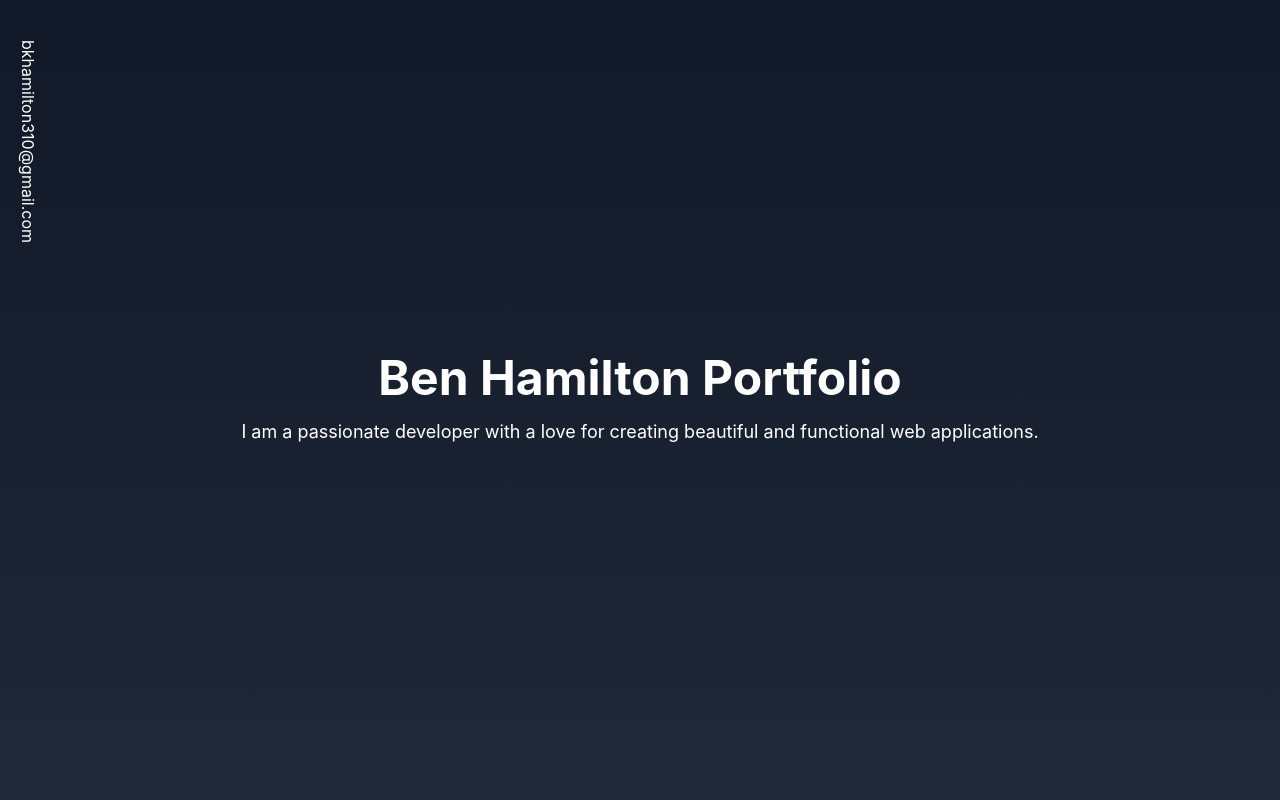
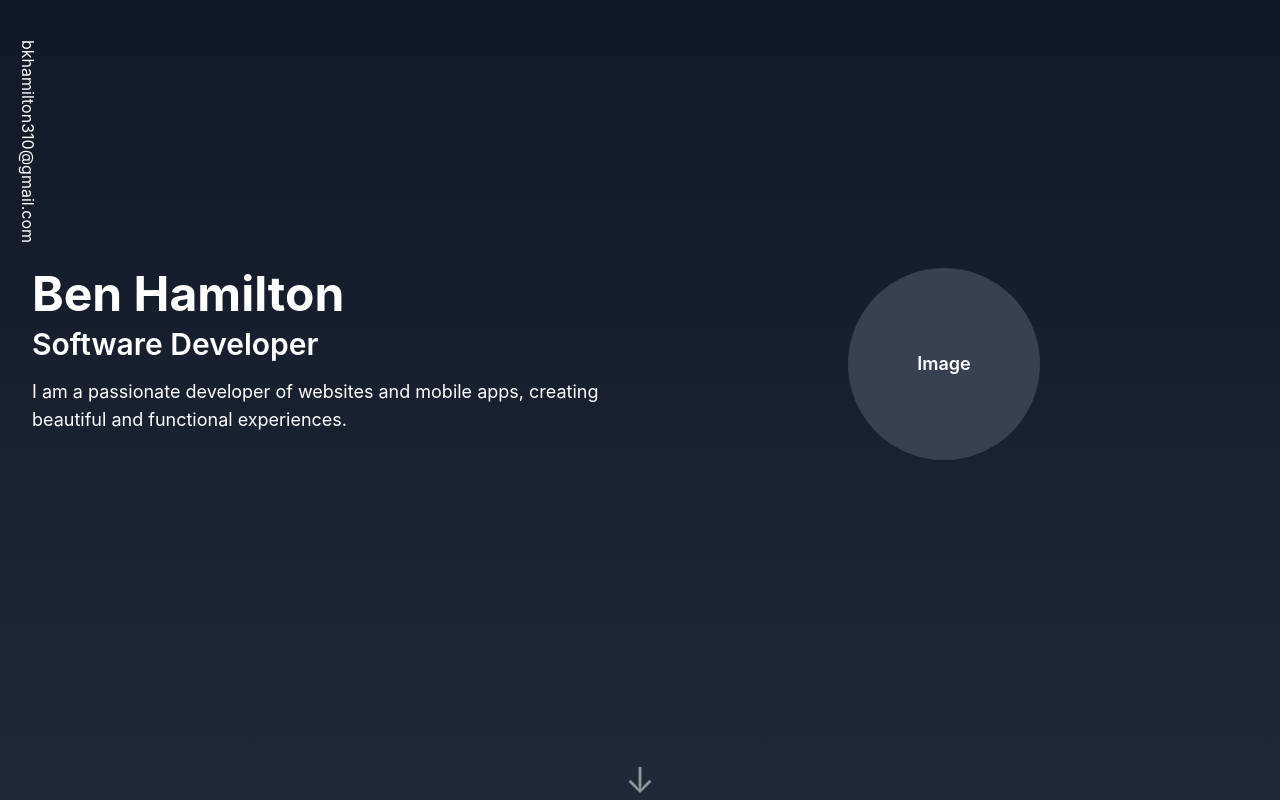
Before and after one commit to Bkhamilton/hamilton-portfolio, a Next.js app: page / in a window 1280 px wide. Shown: the top 800 px of the page. Built offline with nearby package versions, Linux system fonts and the light colour scheme.

Commit message:
updated Intro component and added classnames to each section

```diff
--- a/app/page.tsx
+++ b/app/page.tsx
@@ -4,23 +4,30 @@ import AboutMe from '@/components/AboutMe/AboutMe';
 import MyStack from '@/components/MyStack/MyStack';
 import Resume from '@/components/Resume/Resume';
 import MyWork from '@/components/MyWork/MyWork';
+import Experience from '@/components/MyWork/Experience/Experience';
+import Projects from '@/components/MyWork/Projects/Projects';
 
 export default function Home() {
     return (
         <div className="overflow-y-scroll">
-            <section className="h-screen w-full">
+            <section id="intro" className="h-screen w-full">
                 <Intro />
             </section>
-            <section className="h-screen w-full">
+            <section id="about-me" className="h-screen w-full">
                 <AboutMe />
             </section>
-            <section className="h-screen w-full">
+            <section id="my-stack" className="h-screen w-full">
                 <MyStack />
             </section>
-            <section className="h-screen w-full">
-                <MyWork />
+            <section id="my-work" className="h-screen w-full flex flex-col md:flex-row bg-gradient-to-b from-gray-600 to-gray-500 items-center justify-center">
+                <div className="w-full md:w-1/2 h-full">
+                    <Experience />
+                </div>
+                <div className="w-full md:w-1/2 h-full">
+                    <Projects />
+                </div>
             </section>
-            <section className="h-screen w-full">
+            <section id="resume" className="h-screen w-full">
                 <Resume />
             </section>
         </div>
--- a/components/Intro/Intro.tsx
+++ b/components/Intro/Intro.tsx
@@ -1,11 +1,71 @@
+"use client";
 import React from 'react';
 
 const Intro = () => {
+    const handleScroll = () => {
+        const nextSection = document.getElementById('about-me');
+        if (nextSection) {
+            nextSection.scrollIntoView({ behavior: 'smooth' });
+        }
+    };
+
     return (
-        <section className="flex items-center justify-center h-screen bg-gradient-to-b from-gray-900 to-gray-800 text-white w-full">
-            <div className="text-center">
-                <h1 className="text-5xl font-bold">Ben Hamilton Portfolio</h1>
-                <p className="mt-4 text-lg">I am a passionate developer with a love for creating beautiful and functional web applications.</p>
+        <section className="flex flex-col items-center justify-between h-screen bg-gradient-to-b from-gray-900 to-gray-800 text-white w-full">
+            {/* Main Content */}
+            <div className="flex flex-col md:flex-row items-center justify-center w-full h-full px-8">
+                {/* Section A */}
+                <div className="md:w-1/2 text-center md:text-left mb-8 md:mb-0">
+                    <h1 className="text-5xl font-bold">Ben Hamilton</h1>
+                    <h2 className="text-3xl font-semibold mt-2">Software Developer</h2>
+                    <p className="mt-4 text-lg">
+                        I am a passionate developer of websites and mobile apps, creating beautiful and functional experiences.
+                    </p>
+                    <div className="flex justify-center md:justify-start mt-6 space-x-4">
+                        {/* Icons */}
+                        <a href="https://linkedin.com" target="_blank" rel="noopener noreferrer" className="text-2xl hover:text-blue-400">
+                            <i className="fab fa-linkedin"></i> {/* Replace with actual LinkedIn icon */}
+                        </a>
+                        <a href="https://github.com" target="_blank" rel="noopener noreferrer" className="text-2xl hover:text-gray-400">
+                            <i className="fab fa-github"></i> {/* Replace with actual GitHub icon */}
+                        </a>
+                        <a href="mailto:bkhamilton310@gmail.com" className="text-2xl hover:text-red-400">
+                            <i className="fas fa-envelope"></i> {/* Replace with actual Email icon */}
+                        </a>
+                    </div>
+                </div>
+
+                {/* Section B */}
+                <div className="md:w-1/2 flex justify-center">
+                    <div
+                        className="w-48 h-48 rounded-full bg-gray-700 flex items-center justify-center text-lg font-semibold hover:shadow-lg hover:scale-105 transition-transform duration-300 relative"
+                        onMouseEnter={(e) => {
+                            const message = document.createElement('div');
+                            message.textContent = 'Hi there!';
+                            message.className =
+                                'absolute bottom-0 translate-y-full bg-gray-800 text-white text-sm px-4 py-2 rounded shadow-lg';
+                            e.currentTarget.appendChild(message);
+                        }}
+                        onMouseLeave={(e) => {
+                            const message = e.currentTarget.querySelector('div');
+                            if (message) {
+                                e.currentTarget.removeChild(message);
+                            }
+                        }}
+                    >
+                        {/* Placeholder for image */}
+                        <span>Image</span>
+                    </div>
+                </div>
+            </div>
+
+            {/* Arrow */}
+            <div className="mt-8">
+                <button
+                    onClick={handleScroll}
+                    className="text-white text-4xl opacity-50 hover:opacity-100 transition-opacity duration-300"
+                >
+                    ↓
+                </button>
             </div>
         </section>
     );
```
